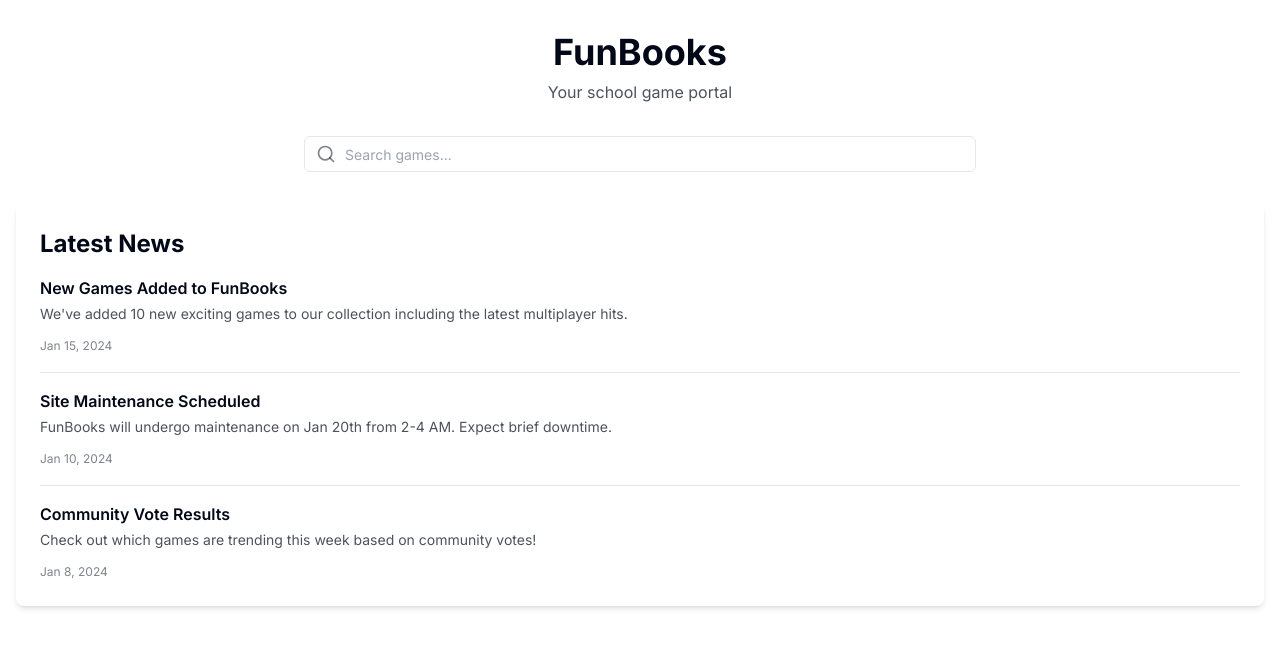
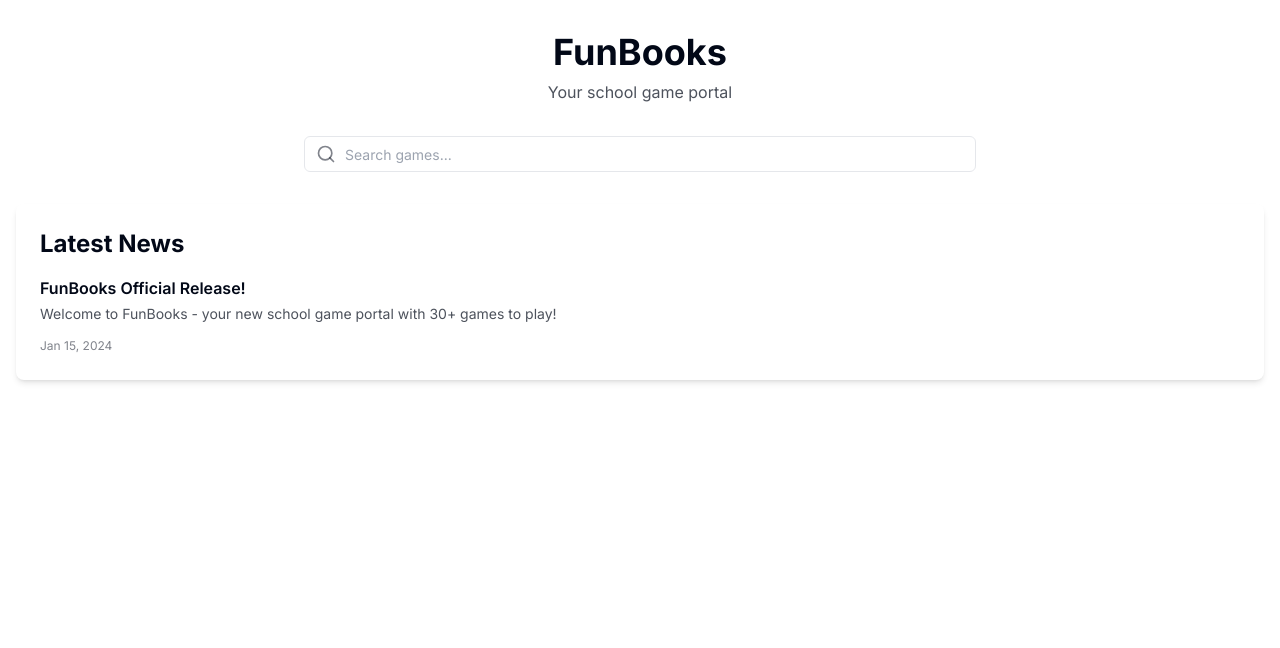
Before and after one commit to 1heo2fine/funbooks, a React (Vite) app: page / in a window 1280 px wide. Shown: the top 648 px of the page. Built offline with nearby package versions, Linux system fonts and the light colour scheme.

Commit message:
Updated news to only show one release news item - wrote 1 file(s)

```diff
--- a/src/pages/Index.tsx
+++ b/src/pages/Index.tsx
@@ -127,25 +127,13 @@ const Index = () => {
   const isFavorite = (title: string) => favorites.includes(title);
   const userVote = (title: string) => userVotes[title] || null;
 
-  // Sample news data
+  // Sample news data - only one release news item
   const news: NewsItem[] = [
     {
-      title: "New Games Added to FunBooks",
-      description: "We've added 10 new exciting games to our collection including the latest multiplayer hits.",
+      title: "FunBooks Official Release!",
+      description: "Welcome to FunBooks - your new school game portal with 30+ games to play!",
       url: "#",
       date: "Jan 15, 2024"
-    },
-    {
-      title: "Site Maintenance Scheduled",
-      description: "FunBooks will undergo maintenance on Jan 20th from 2-4 AM. Expect brief downtime.",
-      url: "#",
-      date: "Jan 10, 2024"
-    },
-    {
-      title: "Community Vote Results",
-      description: "Check out which games are trending this week based on community votes!",
-      url: "#",
-      date: "Jan 8, 2024"
     }
   ];
 
```
